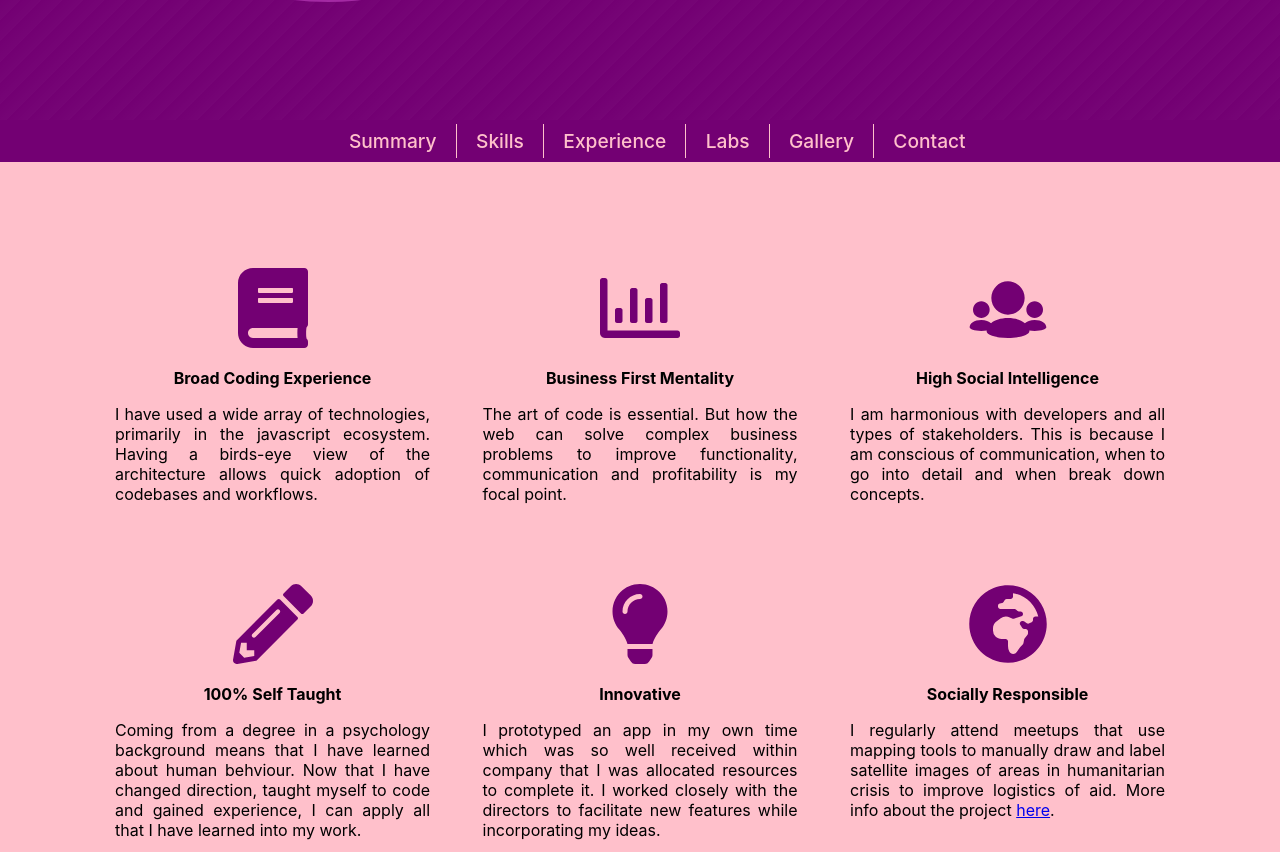
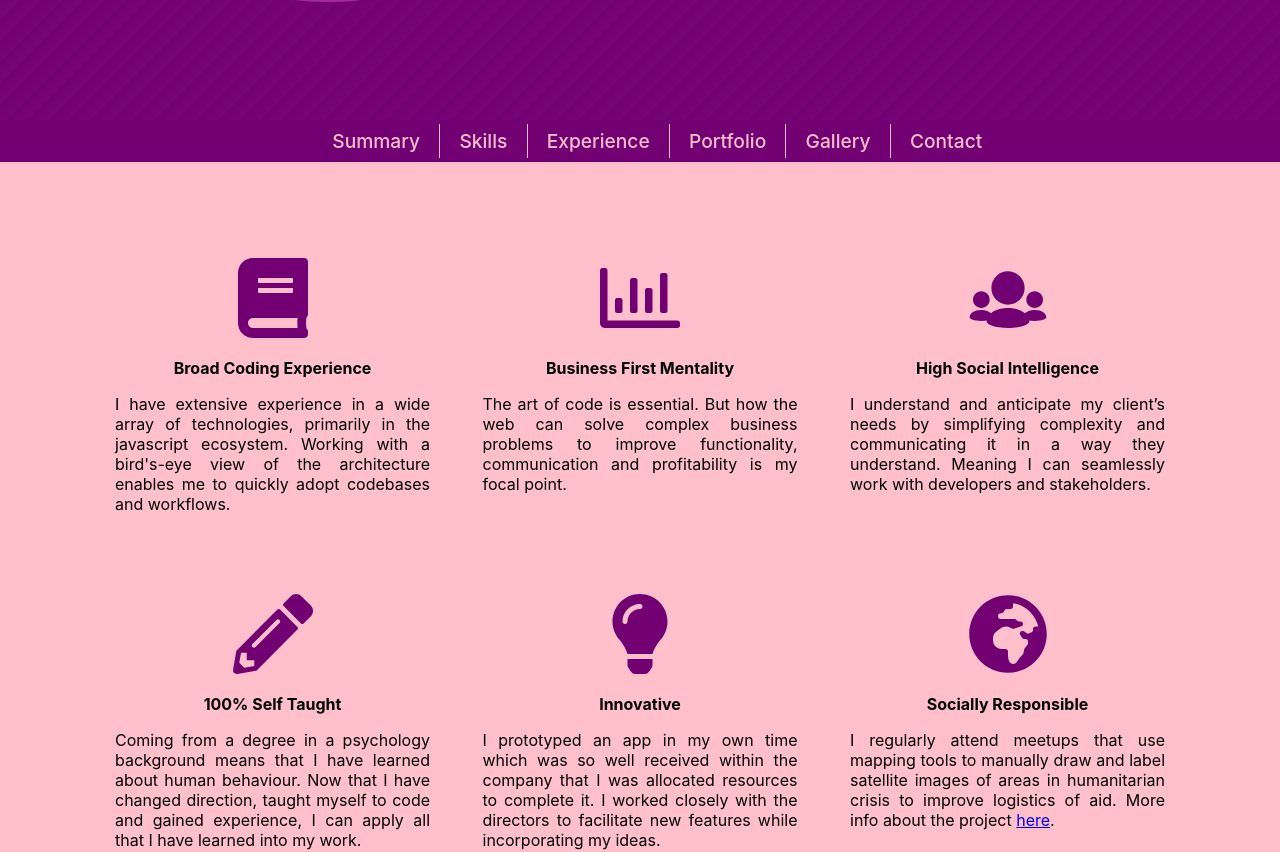
Before and after one commit to TAQ2/taq2.github.io, a React (Create React App) app: page / in a window 1280 px wide. Shown: the part 680-1532 px from the top of the page. Built offline with nearby package versions, Linux system fonts and the light colour scheme.

Commit message:
more content updates

```diff
--- a/src/App.js
+++ b/src/App.js
@@ -1,6 +1,6 @@
 import React, { useRef } from "react";
 
-import Labs from "./Labs";
+import Portfolio from "./Portfolio";
 import Gallery from "./Gallery";
 import ContactTile from "./ContactTile";
 import NavigationBar from "./NavigationBar";
@@ -14,7 +14,7 @@ export default function App() {
   const summaryRef = useRef(null);
   const skillsRef = useRef(null);
   const experienceRef = useRef(null);
-  const labsRef = useRef(null);
+  const portfolioRef = useRef(null);
   const galleryRef = useRef(null);
   const contactRef = useRef(null);
 
@@ -33,14 +33,14 @@ export default function App() {
         summaryRef={summaryRef}
         skillsRef={skillsRef}
         experienceRef={experienceRef}
-        labsRef={labsRef}
+        portfolioRef={portfolioRef}
         galleryRef={galleryRef}
         contactRef={contactRef}
       />
       <SummaryTile summaryRef={summaryRef} />
       <SkillsTile skillsRef={skillsRef} />
       <ExperienceTile experienceRef={experienceRef} />
-      <Labs labsRef={labsRef} />
+      <Portfolio portfolioRef={portfolioRef} />
       <Gallery galleryRef={galleryRef} />
       <ContactTile contactRef={contactRef} />
     </>
--- a/src/NavigationBar.js
+++ b/src/NavigationBar.js
@@ -51,15 +51,20 @@ export default function Name({
   summaryRef,
   skillsRef,
   experienceRef,
-  labsRef,
+  portfolioRef,
   galleryRef,
   contactRef
 }) {
   const [isNavbarExpanded, setIsNavbarExpanded] = useState(false);
-  const scrollToSection = (ref, isHack) => {
-    // @Incomplete - offsetting by 200 on mobile
+
+  const handleClickNavItem = (ref, isMobile) => () => {
+    if (isMobile) {
+      setIsNavbarExpanded(false);
+    }
+
+    // @Incomplete - offsetting by 200 on mobile which is hack
     window.scrollTo({
-      top: isHack ? ref.current.offsetTop - 200 : ref.current.offsetTop,
+      top: isMobile ? ref.current.offsetTop - 200 : ref.current.offsetTop,
       left: 0,
       behavior: "smooth"
     });
@@ -68,67 +73,30 @@ export default function Name({
   return (
     <NavigationBar>
       <ButtonContainer>
-        <Button onClick={() => scrollToSection(summaryRef)}>Summary</Button>
-        <Button onClick={() => scrollToSection(skillsRef)}>Skills</Button>
-        <Button onClick={() => scrollToSection(experienceRef)}>
-          Experience
-        </Button>
-        <Button onClick={() => scrollToSection(labsRef)}>Labs</Button>
-        <Button onClick={() => scrollToSection(galleryRef)}>Gallery</Button>
-        <Button onClick={() => scrollToSection(contactRef)} isLast>
+        <Button onClick={handleClickNavItem(summaryRef)}>Summary</Button>
+        <Button onClick={handleClickNavItem(skillsRef)}>Skills</Button>
+        <Button onClick={handleClickNavItem(experienceRef)}>Experience</Button>
+        <Button onClick={handleClickNavItem(portfolioRef)}>Portfolio</Button>
+        <Button onClick={handleClickNavItem(galleryRef)}>Gallery</Button>
+        <Button onClick={handleClickNavItem(contactRef)} isLast>
           Contact
         </Button>
       </ButtonContainer>
       <Icon onClick={() => setIsNavbarExpanded(!isNavbarExpanded)} />
-
       {isNavbarExpanded && (
         <DrawerContainer>
-          <Button
-            onClick={() => {
-              setIsNavbarExpanded(false);
-              scrollToSection(summaryRef, true);
-            }}
-          >
+          <Button onClick={handleClickNavItem(summaryRef, true)}>
             Summary
           </Button>
-          <Button
-            onClick={() => {
-              setIsNavbarExpanded(false);
-              scrollToSection(skillsRef, true);
-            }}
-          >
-            Skills
-          </Button>
-          <Button
-            onClick={() => {
-              setIsNavbarExpanded(false);
-              scrollToSection(experienceRef, true);
-            }}
-          >
+          <Button onClick={handleClickNavItem(skillsRef, true)}>Skills</Button>
+          <Button onClick={handleClickNavItem(experienceRef, true)}>
             Experience
           </Button>
-          <Button
-            onClick={() => {
-              setIsNavbarExpanded(false);
-              scrollToSection(labsRef, true);
-            }}
-          >
-            Labs
-          </Button>
-          <Button
-            onClick={() => {
-              setIsNavbarExpanded(false);
-              scrollToSection(galleryRef, true);
-            }}
-          >
+          <Button onClick={handleClickNavItem(portfolioRef, true)}>Labs</Button>
+          <Button onClick={handleClickNavItem(galleryRef, true)}>
             Gallery
           </Button>
-          <Button
-            onClick={() => {
-              setIsNavbarExpanded(false);
-              scrollToSection(contactRef, true);
-            }}
-          >
+          <Button onClick={handleClickNavItem(contactRef, true)}>
             Contact
           </Button>
         </DrawerContainer>
--- a/src/Labs.js
+++ b/src/Portfolio.js
@@ -4,7 +4,7 @@ import styled from "styled-components";
 
 import ContentContainer from "./components/ContentContainer";
 import Title from "./components/Title";
-import labData from "./labData";
+import portfolioData from "./portfolioData";
 import { colours, screenBreakpoints } from "./theme";
 
 const Container = styled.div`
@@ -87,24 +87,24 @@ function Lab({ name, img, description, githubLink, appLink }) {
   );
 }
 
-export default function Labs({ labsRef }) {
+export default function Portfolio({ portfolioRef }) {
   return (
-    <div style={{ color: colours.secondary }} ref={labsRef}>
+    <div style={{ color: colours.secondary }} ref={portfolioRef}>
       <Title
         style={{
           backgroundColor: "white"
         }}
       >
-        Labs
+        Portfolio
       </Title>
       <ContentContainer>
         <div style={{ marginBottom: "2.5em" }}>
           This showcases the apps that I have built in my spare time, designed
-          and deployed on my own. These examples use React and are deployed them
-          on github pages. I like to provoke my interest in design by making
-          apps look simple but beautiful and responsive.
+          and deployed on my own. These examples use React and are deployed on
+          github pages. I like to provoke my interest in design by making apps
+          look simple but beautiful and responsive.
         </div>
-        {labData.map((data, i) => (
+        {portfolioData.map((data, i) => (
           <Lab {...data} key={i} />
         ))}
       </ContentContainer>
--- a/src/summaryData.js
+++ b/src/summaryData.js
@@ -12,7 +12,7 @@ export default [
   {
     title: "Broad Coding Experience",
     description:
-      "I have used a wide array of technologies, primarily in the javascript ecosystem. Having a birds-eye view of the architecture allows quick adoption of codebases and workflows.",
+      "I have extensive experience in a wide array of technologies, primarily in the javascript ecosystem. Working with a bird's-eye view of the architecture enables me to quickly adopt codebases and workflows.",
     icon: FaBook
   },
   {
@@ -24,19 +24,19 @@ export default [
   {
     title: "High Social Intelligence",
     description:
-      "I am harmonious with developers and all types of stakeholders. This is because I am conscious of communication, when to go into detail and when break down concepts.",
+      "I understand and anticipate my client’s needs by simplifying complexity and communicating it in a way they understand. Meaning I can seamlessly work with developers and stakeholders.",
     icon: TiGroup
   },
   {
     title: "100% Self Taught",
     description:
-      "Coming from a degree in a psychology background means that I have learned about human behviour. Now that I have changed direction, taught myself to code and gained experience, I can apply all that I have learned into my work.",
+      "Coming from a degree in a psychology background means that I have learned about human behaviour. Now that I have changed direction, taught myself to code and gained experience, I can apply all that I have learned into my work.",
     icon: FaPencilAlt
   },
   {
     title: "Innovative",
     description:
-      "I prototyped an app in my own time which was so well received within company that I was allocated resources to complete it. I worked closely with the directors to facilitate new features while incorporating my ideas.",
+      "I prototyped an app in my own time which was so well received within the company that I was allocated resources to complete it. I worked closely with the directors to facilitate new features while incorporating my ideas.",
     icon: FaLightbulb
   },
   {
```
Also changed, not shown: src/portfolioData.js (renamed from src/labData.js), todo.txt.
